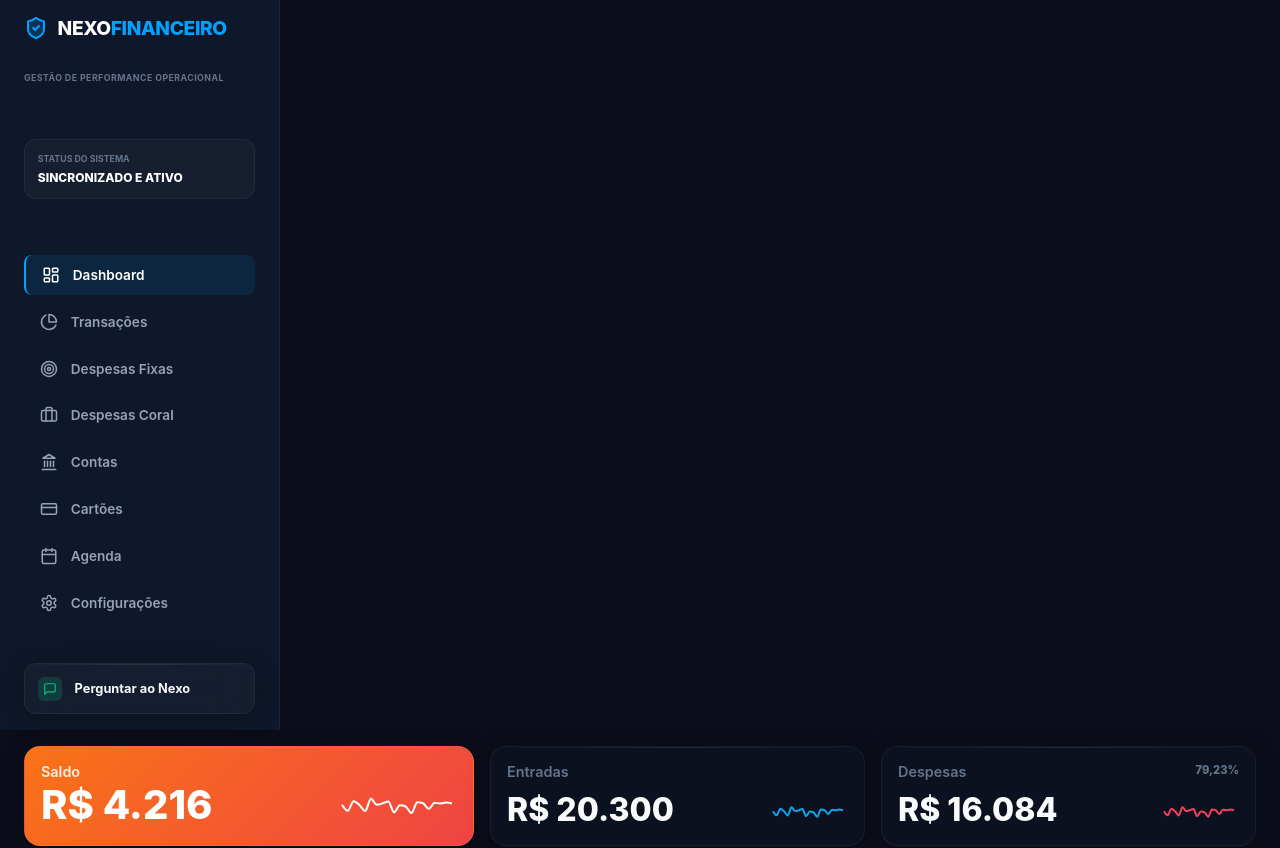
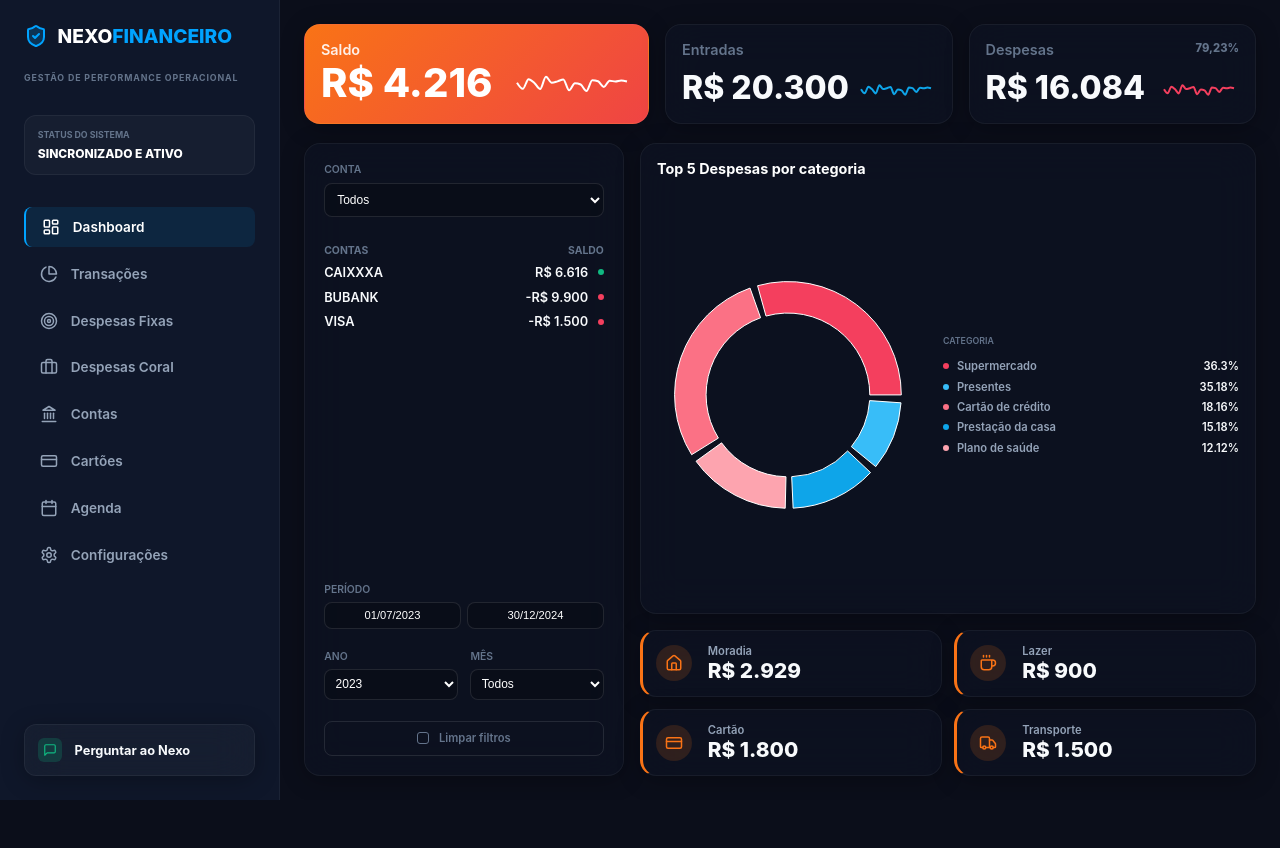
Before and after one commit to faelnickname/projeto-ev-antigravity, a Next.js app: page / in a window 1280 px wide. Shown: the top 848 px of the page. After the commit the page ends 800 px from the top, so only its background shows below. Built offline with nearby package versions, Linux system fonts and the light colour scheme.

Commit message:
💎 FIX FINAL: Limpeza total de CSS e unificação de estrutura para eliminar deslocamento vertical

```diff
--- a/src/app/globals.css
+++ b/src/app/globals.css
@@ -1,46 +1,13 @@
 :root {
-  --bg-color: #0b0e1a; /* Deep primary background from screenshot */
+  --bg-color: #0b0e1a;
   --text-color: #f8fafc;
   --card-bg: rgba(18, 24, 45, 0.7);
   --card-border: rgba(255, 255, 255, 0.05);
-
-  --primary: #0ea5e9; /* Sky blue for Entradas */
-  --secondary: #f97316; /* Orange for Saldo start */
-  --saldo-end: #ef4444; /* Red for Saldo end */
+  --primary: #00a3ff;
   --accent: #10B981;
-  --danger: #f43f5e; /* Rose red for Despesas */
+  --danger: #f43f5e;
   --glass-blur: blur(24px);
-
   --sidebar-w: 280px;
-  --header-h: 80px;
-
-  --vh: 100vh;
-}
-
-/* Elite Zero-Scroll Base */
-.zero-scroll {
-  height: 100vh;
-  height: calc(var(--vh, 1vh) * 100);
-  overflow: hidden !important;
-  display: flex;
-  flex-direction: column;
-}
-
-.custom-scrollbar::-webkit-scrollbar {
-  width: 4px;
-}
-
-.custom-scrollbar::-webkit-scrollbar-track {
-  background: transparent;
-}
-
-.custom-scrollbar::-webkit-scrollbar-thumb {
-  background: rgba(0, 210, 255, 0.1);
-  border-radius: 10px;
-}
-
-.custom-scrollbar::-webkit-scrollbar-thumb:hover {
-  background: rgba(0, 210, 255, 0.3);
 }
 
 * {
@@ -49,95 +16,36 @@
   padding: 0;
 }
 
-/* Animations Elite */
-@keyframes breath {
-  0% { box-shadow: 0 0 5px var(--primary-glow); }
-  50% { box-shadow: 0 0 20px var(--primary-glow); }
-  100% { box-shadow: 0 0 5px var(--primary-glow); }
+html, body {
+  height: 100vh;
+  overflow: hidden !important;
+  background-color: var(--bg-color);
+  color: var(--text-color);
+  font-family: 'Inter', sans-serif;
 }
 
-@keyframes neon-pulse {
-  0%, 100% { text-shadow: 0 0 5px var(--primary); }
-  50% { text-shadow: 0 0 15px var(--primary); }
-}
-
-@keyframes slideIn {
-  from { opacity: 0; transform: translateX(-20px); }
-  to { opacity: 1; transform: translateX(0); }
-}
-
-.elite-pulse {
-  animation: breath 3s infinite ease-in-out;
-}
-
-.spinner {
-  width: 24px;
-  height: 24px;
-  border: 3px solid rgba(0, 210, 255, 0.2);
-  border-top: 3px solid var(--primary);
-  border-radius: 50%;
-  animation: spin 1s linear infinite;
-}
-
-@keyframes spin {
-  to { transform: rotate(360deg); }
-}
-
-body {
-  font-family: 'Inter', sans-serif;
-  background-color: var(--bg-color);
-  color: var(--text-color);
-  height: 100vh;
-  height: calc(var(--vh, 1vh) * 100);
-  transition: all 0.3s ease;
-  overflow: hidden !important;
-}
-
-html {
-  overflow: hidden !important;
-  height: 100vh;
-}
-
-a {
-  color: inherit;
-  text-decoration: none;
-}
-
-/* Layout Utilities */
 .app-container {
   display: flex;
-  min-height: 100vh;
-  animation: fadeIn 0.8s ease-out;
-}
-
-@keyframes fadeIn {
-  from { opacity: 0; transform: translateY(10px); }
-  to { opacity: 1; transform: translateY(0); }
-}
-
-.fade-in {
-  animation: fadeIn 0.6s cubic-bezier(0.23, 1, 0.32, 1) forwards;
+  height: 100vh;
+  width: 100vw;
+  overflow: hidden;
 }
 
 .sidebar {
   width: var(--sidebar-w);
-  background: var(--card-bg);
-  backdrop-filter: var(--glass-blur);
-  -webkit-backdrop-filter: var(--glass-blur);
+  background: #0f172a;
   border-right: 1px solid var(--card-border);
-  padding: 1rem 1.5rem;
+  padding: 1.5rem;
   display: flex;
   flex-direction: column;
-  gap: 1.5rem;
-  z-index: 100;
+  gap: 1rem;
+  flex-shrink: 0;
 }
 
 .sidebar h1 {
   font-size: 1.2rem;
   font-weight: 800;
-  margin-bottom: 0.5rem;
   color: white;
-  letter-spacing: -0.02em;
 }
 
 .sidebar-subtitle {
@@ -145,8 +53,8 @@ a {
   color: #64748b;
   font-weight: 700;
   text-transform: uppercase;
-  margin-bottom: 2rem;
-  letter-spacing: 0.05em;
+  letter-spacing: 0.1em;
+  margin-bottom: 1rem;
 }
 
 .status-box {
@@ -154,7 +62,7 @@ a {
   border: 1px solid rgba(255, 255, 255, 0.05);
   border-radius: 12px;
   padding: 0.8rem;
-  margin-bottom: 2rem;
+  margin-bottom: 1rem;
 }
 
 .status-label {
@@ -181,6 +89,7 @@ a {
   font-weight: 600;
   color: #94a3b8;
   transition: all 0.2s ease;
+  text-decoration: none;
 }
 
 .nav-link:hover {
@@ -196,14 +105,21 @@ a {
 
 .main-content {
   flex: 1;
+  height: 100vh;
   overflow: hidden;
-  background: #0b0e1a;
   display: flex;
   flex-direction: column;
-  padding: 1rem 1.5rem;
+  padding: 1.5rem;
+  background: #0b0e1a;
 }
 
-/* Glassmorphism Cards */
+.page-wrapper {
+  flex: 1;
+  display: flex;
+  flex-direction: column;
+  height: 100%;
+}
+
 .glass-card {
   background: rgba(15, 23, 42, 0.4);
   backdrop-filter: blur(20px);
@@ -212,144 +128,20 @@ a {
   border-radius: 16px;
   padding: 1.2rem;
   box-shadow: 0 4px 24px -1px rgba(0, 0, 0, 0.3);
-  transition: all 0.4s cubic-bezier(0.4, 0, 0.2, 1);
-  position: relative;
-  overflow: hidden;
-}
-
-.glass-card::before {
-  content: "";
-  position: absolute;
-  top: 0;
-  left: 0;
-  right: 0;
-  height: 1px;
-  background: linear-gradient(90deg, transparent, rgba(255,255,255,0.1), transparent);
-}
-
-.glass-card:hover {
-  transform: translateY(-4px);
-  border-color: rgba(0, 210, 255, 0.3);
-  box-shadow: 0 20px 40px -10px rgba(0, 0, 0, 0.5), 0 0 15px rgba(0, 210, 255, 0.1);
-}
-
-/* Elite Neon Utils */
-.neon-glow-blue { box-shadow: 0 0 15px rgba(0, 210, 255, 0.3); }
-.neon-glow-green { box-shadow: 0 0 15px rgba(16, 185, 129, 0.3); }
-.neon-glow-red { box-shadow: 0 0 15px rgba(225, 29, 72, 0.3); }
-
-.text-neon-blue { text-shadow: 0 0 10px rgba(0, 210, 255, 0.5); }
-.text-neon-green { text-shadow: 0 0 10px rgba(16, 185, 129, 0.5); }
-.text-neon-red { text-shadow: 0 0 10px rgba(225, 29, 72, 0.5); }
-
-.elite-table {
-  width: 100%;
-  border-collapse: collapse;
-}
-
-.elite-table th {
-  text-align: left;
-  padding: 0.8rem;
-  font-size: 0.65rem;
-  color: #64748b;
-  text-transform: uppercase;
-  letter-spacing: 0.1em;
-  border-bottom: 1px solid rgba(255,255,255,0.05);
-}
-
-.elite-table td {
-  padding: 0.8rem;
-  font-size: 0.8rem;
-  color: #f8fafc;
-  border-bottom: 1px solid rgba(255,255,255,0.02);
-}
-
-/* Typography & Utils */
-.page-header {
-  margin-bottom: 2rem;
-}
-.page-title {
-  font-size: 2rem;
-  font-weight: 700;
-  margin-bottom: 0.5rem;
-}
-.page-subtitle {
-  color: #64748b;
-  font-size: 1rem;
 }
 
 .dashboard-grid {
   display: grid;
-  grid-template-columns: repeat(auto-fit, minmax(300px, 1fr));
-  gap: 1.5rem;
-  margin-bottom: 2rem;
+  gap: 1rem;
 }
 
-.stat-value {
-  font-size: 2.2rem;
-  font-weight: 800;
-  margin-top: 0.2rem;
-  letter-spacing: -0.02em;
-}
-
-.stat-income { color: #f8fafc; }
-.stat-expense { color: #f8fafc; }
-
-/* Dashboard Elite Specifics */
 .kpi-card-saldo {
-  background: linear-gradient(135deg, var(--secondary), var(--saldo-end)) !important;
+  background: linear-gradient(135deg, #f97316, #ef4444) !important;
   color: white !important;
 }
 
-.kpi-card-inner {
-  display: flex;
-  flex-direction: column;
-}
-
-.kpi-label-elite {
-  font-size: 0.85rem;
-  font-weight: 600;
-  color: rgba(255,255,255,0.8);
-  margin-bottom: 0.2rem;
-}
-
-.kpi-sparkline {
-  height: 40px;
-  width: 100%;
-  margin-top: 1rem;
-}
-
-.account-table {
-  width: 100%;
-  margin: 1.5rem 0;
-  border-collapse: separate;
-  border-spacing: 0 4px;
-}
-
-.account-table th {
-  text-align: left;
-  font-size: 0.65rem;
-  color: #64748b;
-  text-transform: uppercase;
-  padding: 0.5rem;
-}
-
-.account-table td {
-  padding: 0.5rem;
-  font-size: 0.75rem;
-  font-weight: 600;
-}
-
-.status-dot {
-  width: 8px;
-  height: 8px;
-  border-radius: 50%;
-  display: inline-block;
-  margin-left: 0.5rem;
-}
-
 .elite-filter-group {
-  margin-bottom: 1.5rem;
+  margin-bottom: 0.5rem;
 }
 
 .elite-filter-label {
@@ -357,7 +149,7 @@ a {
   font-weight: 600;
   color: #64748b;
   text-transform: uppercase;
-  margin-bottom: 0.6rem;
+  margin-bottom: 0.4rem;
   display: block;
 }
 
@@ -372,202 +164,18 @@ a {
   outline: none;
 }
 
-.category-mini-card {
-  display: flex;
-  align-items: center;
-  gap: 1rem;
-  background: var(--card-bg);
-  border-radius: 12px;
-  padding: 1rem;
-  border-left: 4px solid transparent;
-}
-
-.category-icon-wrapper {
-  width: 40px;
-  height: 40px;
-  border-radius: 10px;
-  display: flex;
-  align-items: center;
-  justify-content: center;
-  background: rgba(255,255,255,0.05);
-}
-
-/* Buttons */
-.btn {
-  background: var(--primary);
-  color: white;
-  border: none;
-  padding: 0.8rem 1.5rem;
-  border-radius: 12px;
-  font-weight: 600;
-  cursor: pointer;
-  transition: all 0.2s ease;
-  display: inline-flex;
-  align-items: center;
-  gap: 0.5rem;
-}
-
-.btn:hover {
-  background: var(--primary-hover);
-  box-shadow: 0 4px 15px rgba(79, 70, 229, 0.4);
-}
-
-/* Charts Wrapper */
-.chart-container {
-  width: 100%;
-  height: 300px;
-  margin-top: 1rem;
-}
-
-/* Desktop/Mobile Visibility */
-.mobile-only { display: none !important; }
-.desktop-only { display: flex; }
-
-@media (max-width: 768px) {
-  .mobile-only { display: flex; }
-  .desktop-only { display: none !important; }
-
-  .main-content {
-    padding: 0.4rem 0.5rem 5.5rem 0.5rem !important;
-    overflow-y: auto !important;
-  }
-
-  .app-container {
-    flex-direction: row !important;
-  }
-
-  .dashboard-grid {
-    grid-template-columns: 1fr 1fr !important;
-    gap: 0.5rem !important;
-  }
-
-  .kpi-row {
-    grid-template-columns: 1fr 1fr !important;
-    gap: 0.5rem !important;
-  }
-
-  .kpi-card {
-    padding: 0.5rem !important;
-    height: 70px !important;
-  }
-
-  .kpi-value {
-    font-size: 1rem !important;
-  }
-
-  .kpi-label {
-    font-size: 0.45rem !important;
-  }
-
-  .glass-card {
-    padding: 0.8rem !important;
-    border-radius: 12px !important;
-  }
-
-  .chart-container {
-    height: 180px !important;
-  }
-}
-
-/* Bottom Nav Style */
-.bottom-nav {
-  position: fixed;
-  bottom: 1rem;
-  left: 0.8rem;
-  right: 0.8rem;
-  height: 60px;
-  background: rgba(15, 23, 42, 0.7);
-  backdrop-filter: blur(20px);
-  -webkit-backdrop-filter: blur(20px);
-  border: 1px solid rgba(0, 210, 255, 0.2);
-  border-radius: 24px;
-  display: flex;
-  justify-content: space-around;
-  align-items: center;
-  z-index: 1000;
-  box-shadow: 0 -10px 40px rgba(0, 0, 0, 0.4);
-}
-
-.mobile-nav-item {
-  display: flex;
-  flex-direction: column;
-  align-items: center;
-  gap: 0.3rem;
-  color: #64748b;
-  font-size: 0.65rem;
-  font-weight: 700;
-  text-transform: uppercase;
-  letter-spacing: 0.05em;
-  transition: all 0.3s ease;
-}
-
-.mobile-nav-item:hover, .mobile-nav-item.active {
-  color: var(--primary);
-}
-
-.elite-chat-btn {
-  background: var(--primary);
-  width: 54px;
-  height: 54px;
-  border-radius: 18px;
-  display: flex;
-  align-items: center;
-  justify-content: center;
-  margin-top: -35px;
-  box-shadow: 0 10px 25px var(--primary-glow);
-  border: 4px solid var(--bg-color);
-  transition: all 0.3s cubic-bezier(0.175, 0.885, 0.32, 1.275);
-}
-
-.elite-chat-btn:hover {
-  transform: scale(1.1) rotate(5deg);
-}
-
-/* Mobile Chat & Viewport Fixes */
-.chat-container-elite {
-  display: flex;
-  flex-direction: column;
-  height: calc(100vh - 100px);
-  max-width: 1000px;
-  margin: 0 auto;
+.fade-in {
   animation: fadeIn 0.5s ease-out;
 }
 
-@media (max-width: 768px) {
-  .chat-container-elite {
-    height: calc(100vh - 120px) !important;
-  }
-  .chat-header-mobile {
-    margin-bottom: 1rem !important;
-  }
-  .header-title-mobile {
-    font-size: 1.4rem !important;
-  }
-  .header-subtitle-mobile, .session-badge-mobile {
-    display: none !important;
-  }
-
-  /* Elite Touch Targets & Feedback */
-  .btn, .nav-link, .mobile-nav-item, .elite-row, .glass-card {
-    cursor: pointer;
-    -webkit-tap-highlight-color: transparent;
-  }
-
-  .btn:active, .mobile-nav-item:active, .glass-card:active, .elite-row:active {
-    transform: scale(0.97) !important;
-    transition: transform 0.1s ease;
-  }
-
-  .main-content {
-    padding: 0.5rem 0.6rem 6.5rem 0.6rem !important;
-  }
+@keyframes fadeIn {
+  from { opacity: 0; transform: translateY(10px); }
+  to { opacity: 1; transform: translateY(0); }
 }
 
-/* Animations & Scroll Fixes */
-@keyframes fadeIn { from { opacity: 0; transform: translateY(10px); } to { opacity: 1; transform: translateY(0); } }
-@keyframes bounce { 0%, 80%, 100% { transform: scale(0); } 40% { transform: scale(1.0); } }
-@keyframes pulse-red {
-  0% { box-shadow: 0 0 0 0 rgba(225, 29, 72, 0.4); }
-  70% { box-shadow: 0 0 0 15px rgba(225, 29, 72, 0); }
-  100% { box-shadow: 0 0 0 0 rgba(225, 29, 72, 0); }
+.mobile-only { display: none !important; }
+
+@media (max-width: 768px) {
+  .mobile-only { display: block !important; }
+  .desktop-only { display: none !important; }
 }
```
